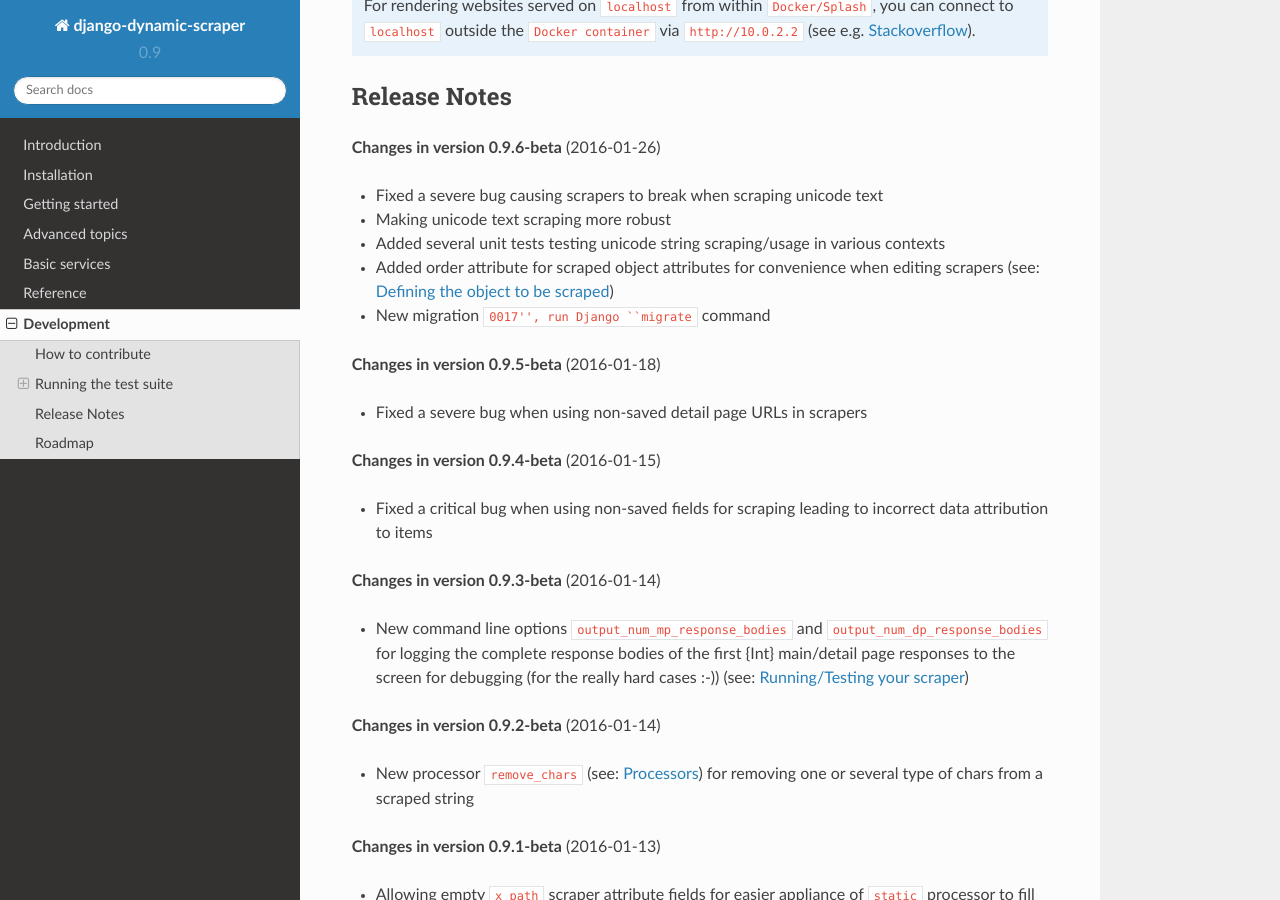
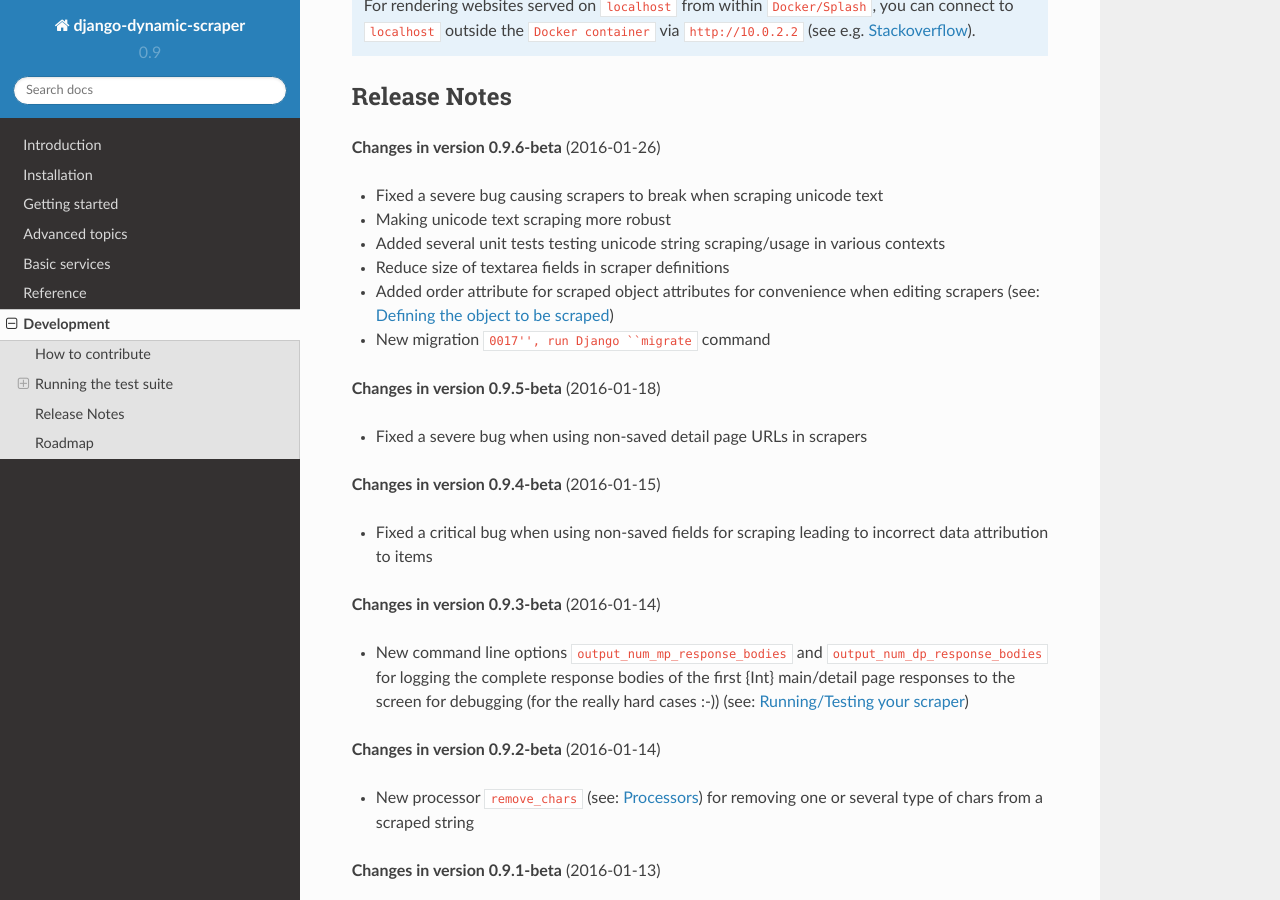
Before and after one commit to dev02019/django-dynamic-scraper, a Sphinx documentation site: the page built from docs/development.rst, in a window 1280 px wide and 900 px high, scrolled down 2268 px. Built offline with Sphinx 7.4.7 and the Read the Docs theme 2.0.0, drawn with Linux system fonts in a browser that asks for light colours.

Commit message:
Release commit for v.0.9.6

```diff
--- a/docs/development.rst
+++ b/docs/development.rst
@@ -98,10 +98,10 @@ Release Notes
 * Fixed a severe bug causing scrapers to break when scraping unicode text
 * Making unicode text scraping more robust
 * Added several unit tests testing unicode string scraping/usage in various contexts
+* Reduce size of textarea fields in scraper definitions
 * Added order attribute for scraped object attributes for convenience when editing scrapers
   (see: :ref:`defining_scraped_object_class`)
 * New migration ``0017'', run Django ``migrate`` command
-
 
 **Changes in version 0.9.5-beta** (2016-01-18)
 
```
